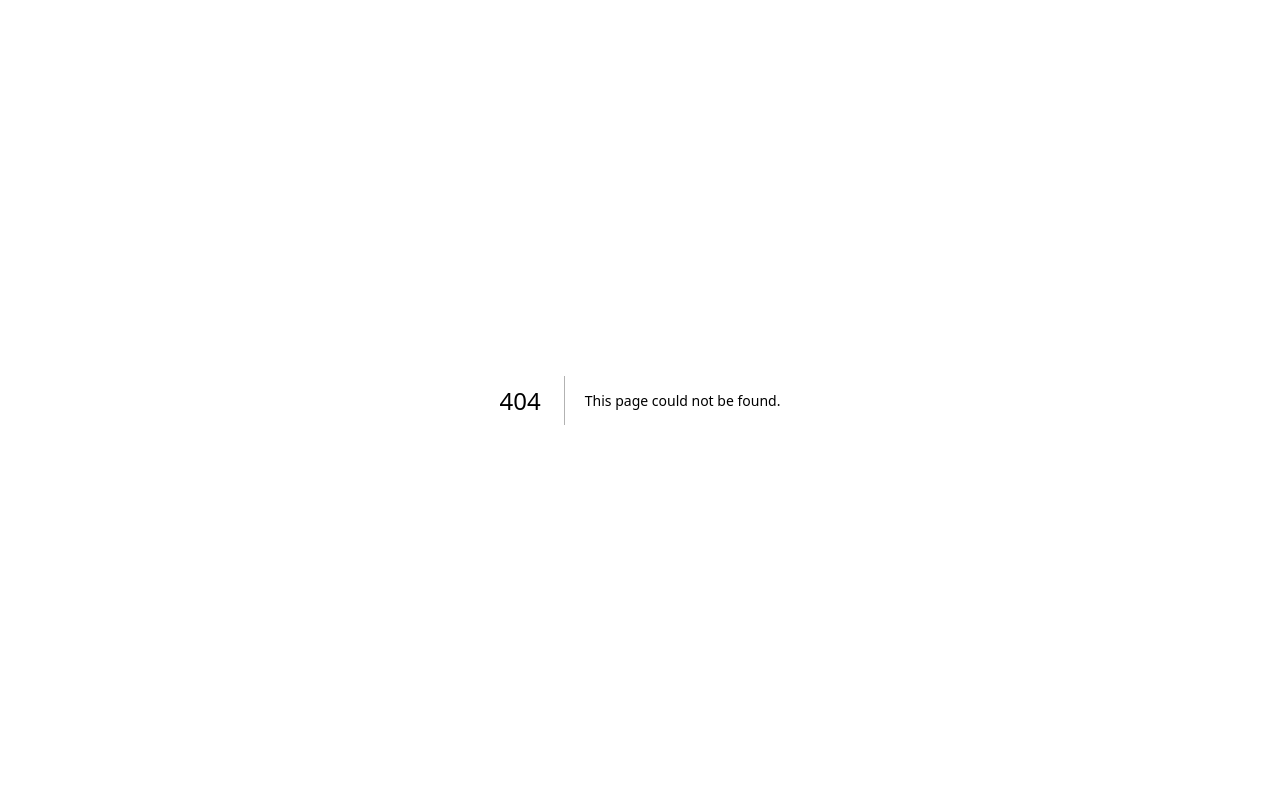
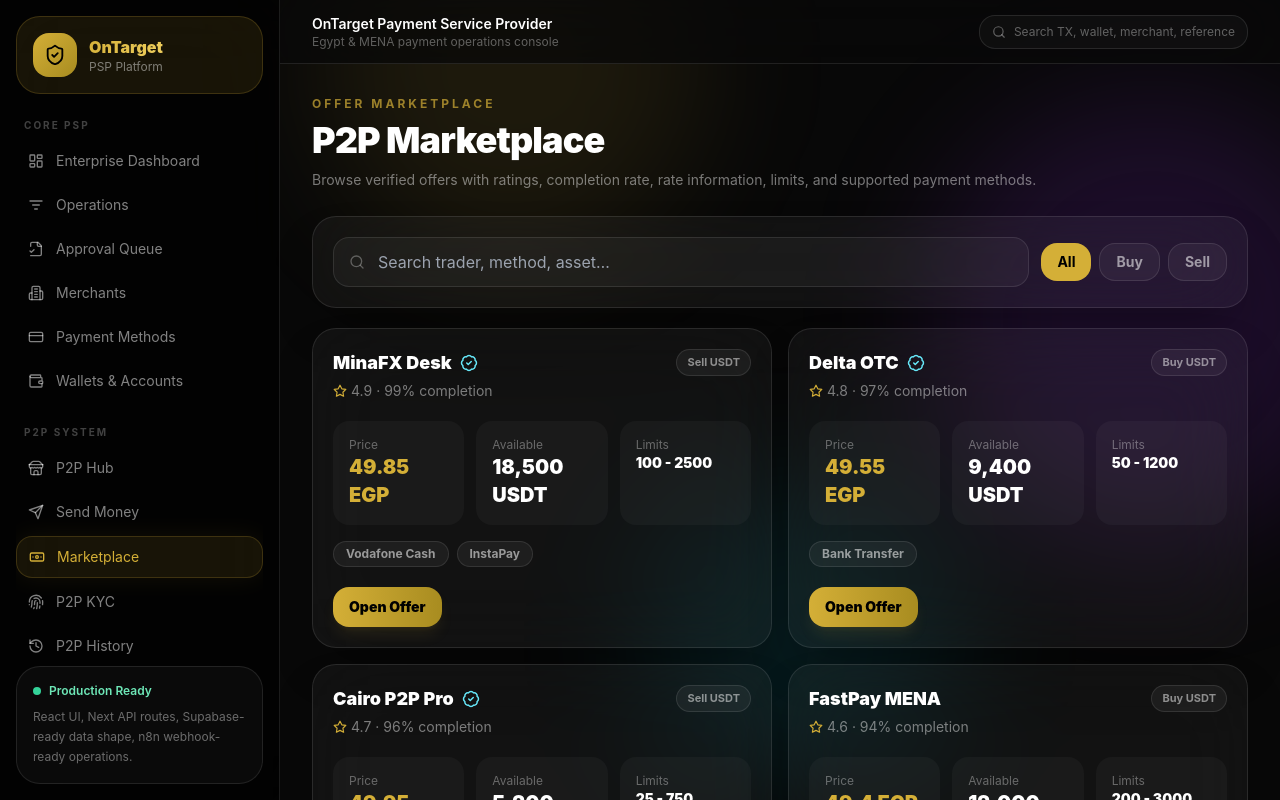
Before and after one commit to mzakaria-creater/ontarget-payment-os, a Next.js app: page /p2p/marketplace in a window 1280 px wide. Before the commit this address had no page. Shown: the top 800 px of the page. Built offline with nearby package versions, Linux system fonts and the light colour scheme.

Commit message:
Add P2P marketplace page

```diff
--- /dev/null
+++ b/src/app/p2p/marketplace/page.tsx
@@ -0,0 +1,39 @@
+'use client'
+
+import { useMemo, useState } from 'react'
+import { BadgeCheck, Search, Star } from 'lucide-react'
+import { GlassCard, PageHeading, PrimaryButton, StatusPill } from '@/components/psp/PlatformShell'
+import { p2pOffers } from '@/lib/psp-platform-data'
+
+export default function P2PMarketplacePage() {
+  const [side, setSide] = useState('All')
+  const offers = useMemo(() => p2pOffers.filter(offer => side === 'All' || offer.side === side), [side])
+  return (
+    <div>
+      <PageHeading eyebrow="Offer Marketplace" title="P2P Marketplace" description="Browse verified offers with ratings, completion rate, rate information, limits, and supported payment methods." />
+      <GlassCard className="mb-5">
+        <div className="flex flex-col gap-3 md:flex-row md:items-center md:justify-between">
+          <div className="relative flex-1"><Search size={16} className="absolute left-4 top-1/2 -translate-y-1/2 text-white/30"/><input className="w-full rounded-2xl border border-white/10 bg-white/[0.04] py-3 pl-11 pr-4 text-white outline-none" placeholder="Search trader, method, asset…"/></div>
+          <div className="flex gap-2">{['All','Buy','Sell'].map(item => <button key={item} onClick={() => setSide(item)} className={`rounded-2xl px-4 py-2 text-sm font-bold ${side === item ? 'bg-gold text-black' : 'border border-white/10 bg-white/5 text-white/55'}`}>{item}</button>)}</div>
+        </div>
+      </GlassCard>
+      <div className="grid gap-4 xl:grid-cols-2">
+        {offers.map(offer => (
+          <GlassCard key={offer.id}>
+            <div className="flex items-start justify-between gap-4">
+              <div><div className="flex items-center gap-2"><p className="text-lg font-black text-white">{offer.trader}</p>{offer.verified && <BadgeCheck className="text-cyan-300" size={18}/>}</div><p className="mt-1 flex items-center gap-1 text-sm text-white/45"><Star size={14} className="text-gold"/> {offer.rating} · {offer.completion}% completion</p></div>
+              <StatusPill status={`${offer.side} ${offer.asset}`}/>
+            </div>
+            <div className="mt-5 grid gap-3 md:grid-cols-3">
+              <div className="rounded-2xl bg-white/[0.03] p-4"><p className="text-xs text-white/35">Price</p><p className="text-xl font-black text-gold">{offer.price} EGP</p></div>
+              <div className="rounded-2xl bg-white/[0.03] p-4"><p className="text-xs text-white/35">Available</p><p className="text-xl font-black text-white">{offer.available.toLocaleString()} {offer.asset}</p></div>
+              <div className="rounded-2xl bg-white/[0.03] p-4"><p className="text-xs text-white/35">Limits</p><p className="text-sm font-black text-white">{offer.min} - {offer.max}</p></div>
+            </div>
+            <div className="mt-4 flex flex-wrap gap-2">{offer.methods.map(method => <span key={method} className="rounded-full border border-white/10 bg-white/5 px-3 py-1 text-xs font-bold text-white/55">{method}</span>)}</div>
+            <div className="mt-5"><PrimaryButton>Open Offer</PrimaryButton></div>
+          </GlassCard>
+        ))}
+      </div>
+    </div>
+  )
+}
```
